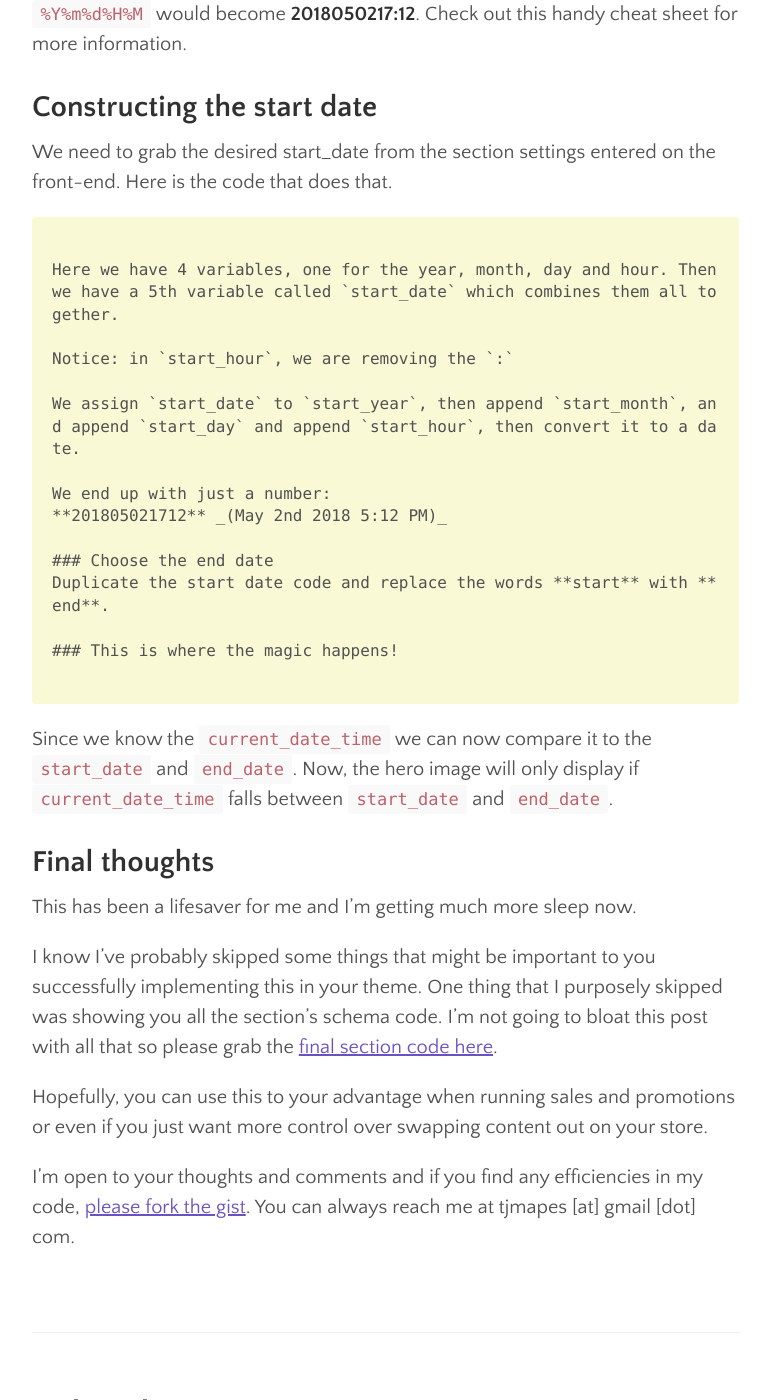
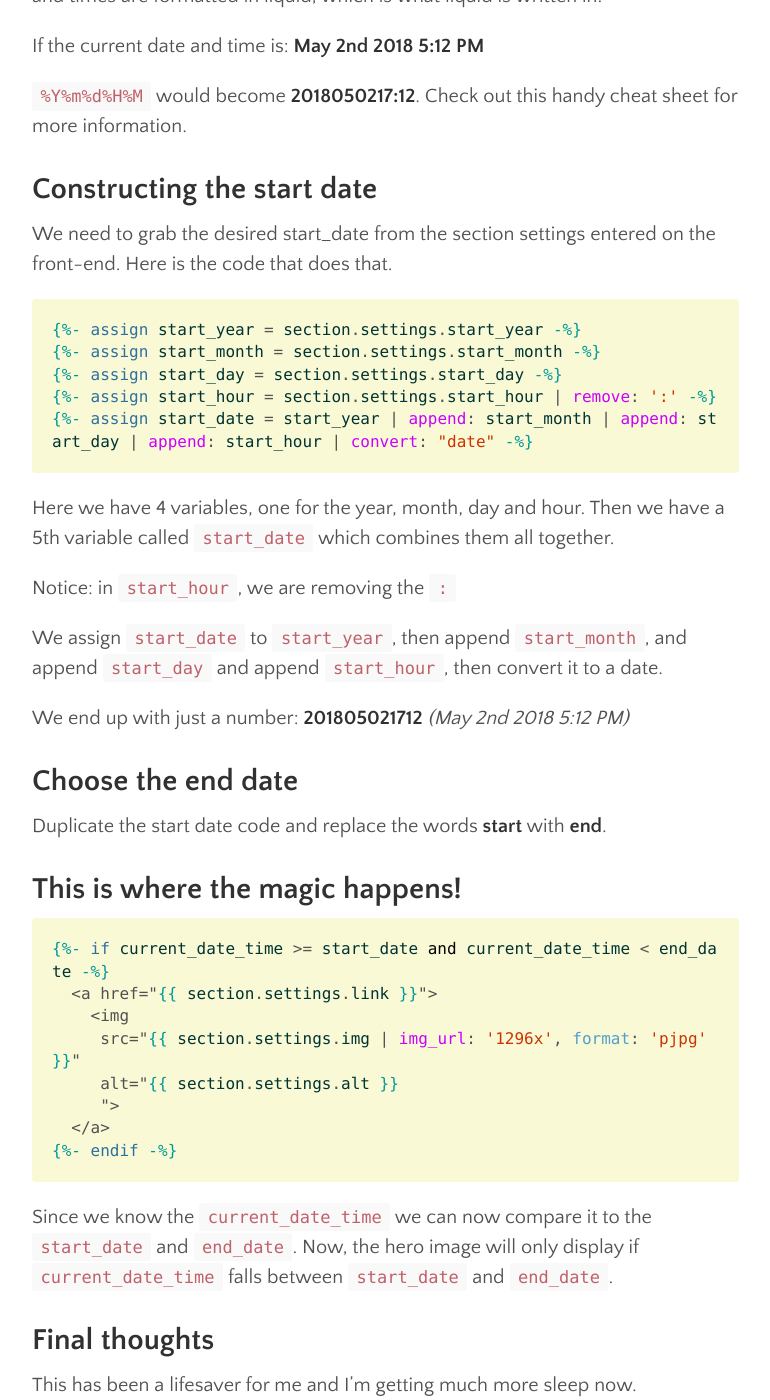
Before and after one commit to tjmapes/tjmapes.github.io, a Jekyll site: the page built from _posts/2018-05-04-add-the-power-and-convenience-of-scheduling-to-your-shopify-theme-using-liquid.md, in a window 1280 px wide and 1400 px high, scrolled down 2674 px. Shown: the whole window, without its empty margins (406-1176 px from the left). Built offline with Jekyll 4.4.1, drawn with Linux system fonts in a browser that asks for light colours; nearby versions of some CDN libraries; library files that are not in the unit come from our copies; comment, search, counter and statistics services are not loaded; some of the changed text lies outside the part shown.

Commit message:
fixed the highlighting

````diff
--- a/_includes/head.html
+++ b/_includes/head.html
@@ -20,12 +20,12 @@
   {% endif %}
 
   <!-- CSS -->
-  <link rel="stylesheet" href="{{ site.baseurl }}/public/css/poole.css">
-  <link rel="stylesheet" href="{{ site.baseurl }}/public/css/syntax.css">
+  <link rel="stylesheet" href="/public/css/poole.css">
+  <link rel="stylesheet" href="/public/css/syntax.css">
 
   <!-- Icons -->
-  <link rel="apple-touch-icon-precomposed" sizes="144x144" href="{{ site.baseurl }}/public/apple-touch-icon-precomposed.png">
-  <link rel="shortcut icon" href="{{ site.baseurl }}/public/favicon.ico">
+  <link rel="apple-touch-icon-precomposed" sizes="144x144" href="/public/apple-touch-icon-precomposed.png">
+  <link rel="shortcut icon" href="/public/favicon.ico">
 
   <!-- RSS -->
   <link rel="alternate" type="application/atom+xml" title="{{ site.title }}" href="/atom.xml">
--- a/_posts/2018-05-04-add-the-power-and-convenience-of-scheduling-to-your-shopify-theme-using-liquid.md
+++ b/_posts/2018-05-04-add-the-power-and-convenience-of-scheduling-to-your-shopify-theme-using-liquid.md
@@ -44,9 +44,11 @@
 ### What time is it?
 **TL;DR** - You can get the final theme section code here, but follow along below.
 
-{% highlight liquid %}
-{%- assign current_date_time = 'now' | date: "%Y%m%d%H%M" -%}
-{% endhighlight %}
+{% raw %}
+```liquid
+{% assign current_date_time = 'now' | date: "%Y%m%d%H%M" %}
+```
+{% endraw %}
 
 First, we need to capture the current date and time! To do so we use a date filter in liquid, and assign `now` (the time right now) to variable `current_date_time`.
 
@@ -59,13 +61,15 @@
 ### Constructing the start date
 We need to grab the desired start_date from the section settings entered on the front-end. Here is the code that does that.
 
-```
+{% raw %}
+```liquid
 {%- assign start_year = section.settings.start_year -%}
 {%- assign start_month = section.settings.start_month -%}
 {%- assign start_day = section.settings.start_day -%}
 {%- assign start_hour = section.settings.start_hour | remove: ':' -%}
 {%- assign start_date = start_year | append: start_month | append: start_day | append: start_hour | convert: "date" -%}
 ```
+{% endraw %}
 
 Here we have 4 variables, one for the year, month, day and hour. Then we have a 5th variable called `start_date` which combines them all together.
 
@@ -81,7 +85,8 @@
 
 ### This is where the magic happens!
 
-```
+{% raw %}
+```liquid
 {%- if current_date_time >= start_date and current_date_time < end_date -%}
   <a href="{{ section.settings.link }}">
     <img
@@ -91,6 +96,7 @@
   </a>
 {%- endif -%}
 ```
+{% endraw %}
 
 Since we know the `current_date_time` we can now compare it to the `start_date` and `end_date`. Now, the hero image will only display if `current_date_time` falls between `start_date` and `end_date`.
 
````
Also changed, not shown: contact.md (+1 -10 lines), _config.yml (line endings or trailing spaces).
